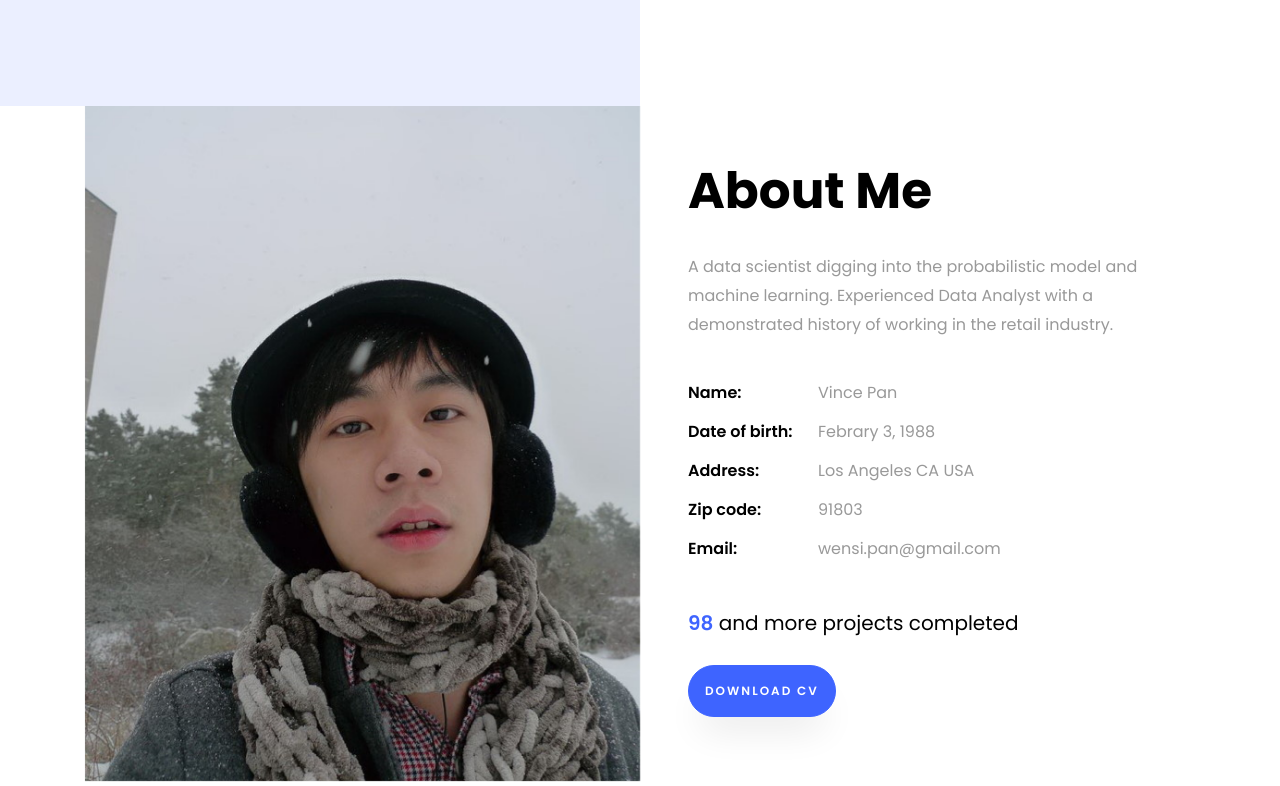
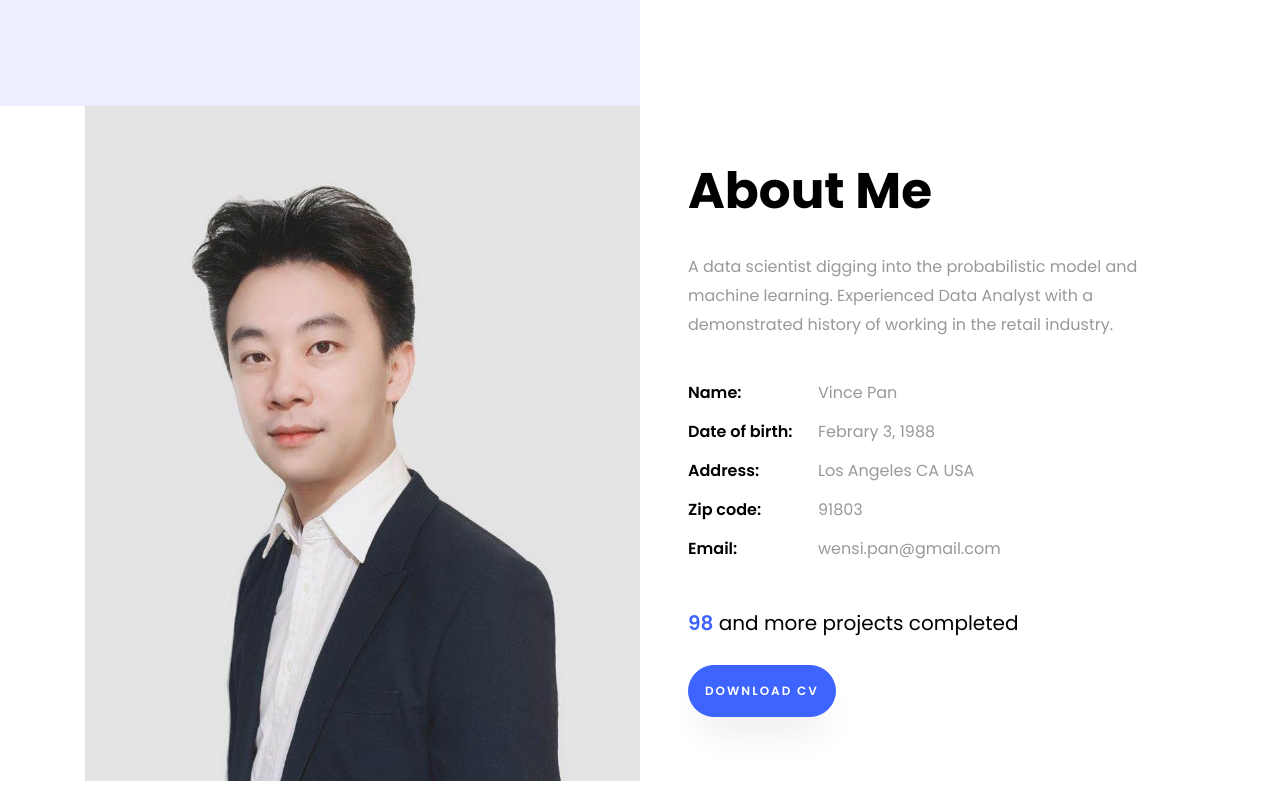
Before and after one commit to constiny/constiny.github.io, a plain HTML site: page index.html in a window 1280 px wide. Shown: the part 694-1480 px from the top of the page. Drawn offline with Linux system fonts and the light colour scheme; files whose address does not match are found by name.

Commit message:
clean up

```diff
--- a/index.html
+++ b/index.html
@@ -75,7 +75,7 @@
     			<div class="col-md-6 col-lg-6 d-flex">
     				<div class="img-about img d-flex align-items-stretch">
     					<div class="overlay"></div>
-	    				<div class="img d-flex align-self-stretch align-items-center" style="background-image:url(images/about.jpg);">
+	    				<div class="img d-flex align-self-stretch align-items-center" style="background-image:url(images/about.JPG);">
 	    				</div>
     				</div>
     			</div>
```
Also changed, not shown: Logo_large.png (deleted), images/about.jpg (deleted), images/bg_1.png (deleted), images/image_1.jpg (deleted), images/image_2.jpg (deleted), images/image_3.jpg (deleted), img/CLTV.png (deleted), img/Emojiit.png (deleted), img/background.png (deleted), img/background_black.png (deleted), logo_small.jpeg (deleted).
